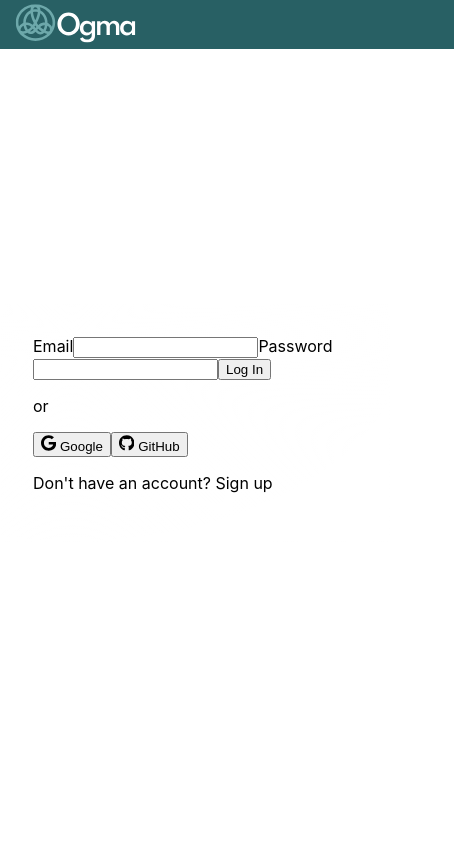
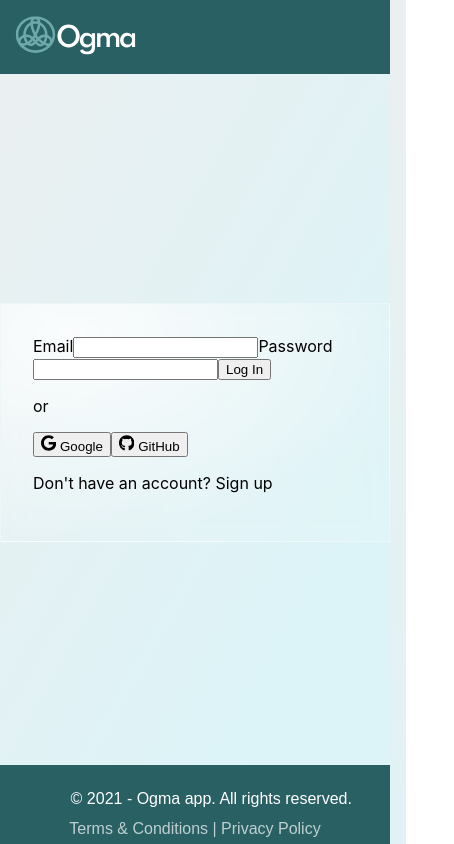
Before and after one commit to OgmaCapStone/ogma-client, a Next.js app: page /login in a window 390 px wide. Shown: the top 844 px of the page, 454 px wide, since content can reach past the window. Built offline with nearby package versions, Linux system fonts and the light colour scheme.

Commit message:
♻ REFACTOR: Navbar and Footer responsivness. Deleting media queries included on Navbar and Footer component to match with the new Layout component. Changed the return of the arrow function by removing unnecesary braces.

```diff
--- a/src/components/Footer.jsx
+++ b/src/components/Footer.jsx
@@ -1,11 +1,10 @@
-import React from 'react'
-import styles from '@styles/Footer.module.scss'
+import React from "react";
+import styles from "@styles/Footer.module.scss";
 
-const Footer = () => {
-  return (
-    <footer >
+const Footer = () => (
+  <footer>
     <section className={styles.footer_container}>
-        <section className={styles.footer_copy}>
+      <section className={`container ${styles.footer_copy}`}>
         <p>© 2021 - Ogma app. All rights reserved.</p>
       </section>
       <section className={styles.footer_terms}>
@@ -13,7 +12,6 @@
       </section>
     </section>
   </footer>
-  )
-}
+);
 
-export default Footer
+export default Footer;
--- a/src/components/Navbar.jsx
+++ b/src/components/Navbar.jsx
@@ -1,17 +1,15 @@
-import React from 'react'
-import { OgmaLogoIcon } from '@icons'
-import styles from '@styles/Navbar.module.scss'
+import React from "react";
+import { OgmaLogoIcon } from "@icons";
+import styles from "@styles/Navbar.module.scss";
 
-const Navbar = () => {
-  return (
-    <section className={styles.header}>
-      <section className={styles.navbar}>
-        <section className={styles.navbar_brand}>
-          <OgmaLogoIcon size={40} color="#FFF"/>
-        </section>
+const Navbar = () => (
+  <section className={styles.header}>
+    <section className={`container ${styles.navbar}`}>
+      <section className={styles.navbar_brand}>
+        <OgmaLogoIcon size={40} color="#FFF" />
       </section>
     </section>
-  )
-}
+  </section>
+);
 
-export default Navbar
+export default Navbar;
--- a/styles/Footer.module.scss
+++ b/styles/Footer.module.scss
@@ -1,13 +1,12 @@
-@import "../styles/mixins";
 @import "../styles/variables";
 
 .footer_container {
   background: $color-primary;
   position: absolute;
-  width: 1440px;
+  bottom: 0;
+  left: 0;
+  width: 100%;
   height: 79px;
-  left: 0px;
-  top: 945px;
 }
 .footer_copy {
   font-family: $fontSecondary;
@@ -37,33 +36,3 @@
   right: 4.17%;
   bottom: 16px;
 }
-
-/* Media Queries */
-
-/* Mobile */
-@media(min-width:1px) and (max-width: 320px) {
-  .footer_container {
-    width: 360px;
-    top: 945px;
-  }
-}
-
-@media(min-width: 321px) and (max-width: 375px) {
-  .footer_container {
-    width: 415px;
-  }
-}
-
-@media(min-width: 376px) and (max-width: 414px) {
-  .footer_container {
-    width: 454px;
-  }
-}
-
-/* Tablet */
-@media(min-width: 415px) and (max-width: 768px) {
-  .footer_container {
-    width: 808px;
-    top: 1000px
-  }
-}
--- a/styles/Navbar.module.scss
+++ b/styles/Navbar.module.scss
@@ -1,11 +1,12 @@
-@import "../styles/mixins";
 @import "../styles/variables";
 
 .header {
   background: $color-primary;
   position: absolute;
-  width: 1440px;
-  height: 70px;
+  top: 0;
+  left: 0;
+  width: 100%;
+  z-index: 2;
 }
 
 .navbar {
@@ -13,71 +14,10 @@
   flex-direction: row;
   justify-content: space-between;
   align-items: center;
-  padding: 0px;
-  position: absolute;
-  width: 1146px;
-  height: 69px;
-  left: 147px;
-  top: 1px;
+  padding-top: 15px;
+  padding-bottom: 15px;
 }
 
 .navbar_brand {
   color: $color-white;
 }
-
-/* Media Queries */
-
-/* Mobile */
-@media(min-width: 56px) and (max-width: 320px) {
-  .header {
-    position: absolute;
-    width: 360px;
-    height: 49px;
-  }
-  .navbar {
-    width: 330px;
-    height: 49px;
-    left: 15px;
-    top: 0px;
-  }
-}
-
-@media(min-width: 321px) and (max-width: 375px) {
-  .header {
-    width: 415px;
-    height: 49px;
-  }
-  .navbar {
-    width: 385px;
-    height: 49px;
-    left: 15px;
-    top: 0px;
-  }
-}
-
-@media(min-width: 376px) and (max-width: 414px) {
-  .header {
-    width: 454px;
-    height: 49px;
-  }
-  .navbar {
-    width: 424px;
-    height: 49px;
-    left: 15px;
-    top: 0px;
-  }
-}
-
-/* Tablet */
-@media(min-width: 415px) and (max-width: 768px) {
-  .header {
-    width: 808px;
-    height: 49px;
-  }
-  .navbar {
-    width: 778px;
-    height: 49px;
-    left: 15px;
-    top: 0px;
-  }
-}
--- a/styles/globals.scss
+++ b/styles/globals.scss
@@ -21,11 +21,18 @@
   background: linear-gradient(119.62deg, #eaf0f1 9.06%, #dcf4f8 79.38%);
 }
 
+.main {
+  min-height: 100vh;
+  &.container {
+    padding-top: 4.7rem;
+    padding-bottom: 4.7rem;
+  }
+}
+
 .container {
   margin: auto;
   width: 100%;
   padding: 0 15px;
-
   @media (min-width: $breakpoint-sm) {
     max-width: 540px;
   }
```
Lines whose indentation alone changed are shown as unchanged.
